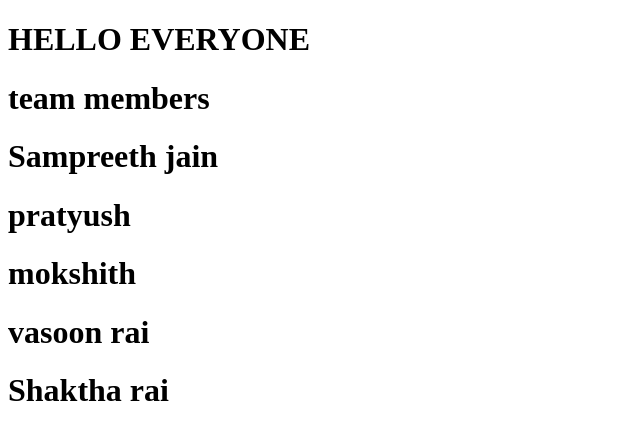
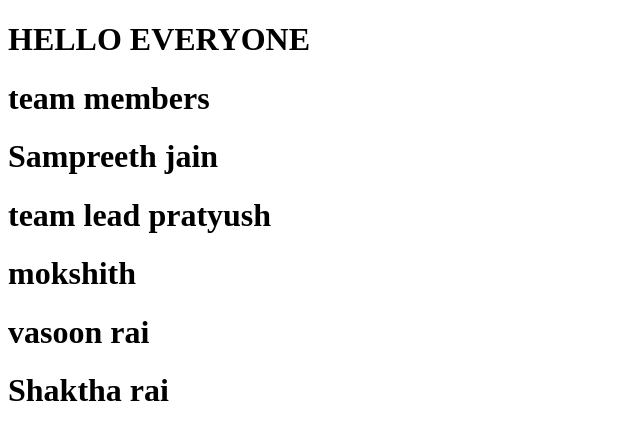
Before and after one commit to Steve154-SJ/securityguard-system, a plain HTML site: page index1.html in a window 1280 px wide. Shown: the whole page, without its empty margins (0-640 px from the left). Drawn offline with Linux system fonts and the light colour scheme.

Commit message:
team lead change

```diff
--- a/index1.html
+++ b/index1.html
@@ -6,7 +6,7 @@
             <h1>team members</h1>
             <h1>Sampreeth jain</h1>
             <h1>
-                pratyush
+                 team lead pratyush
             </h1>
             <h1>mokshith</h1>
             <h1>vasoon rai</h1>
```
